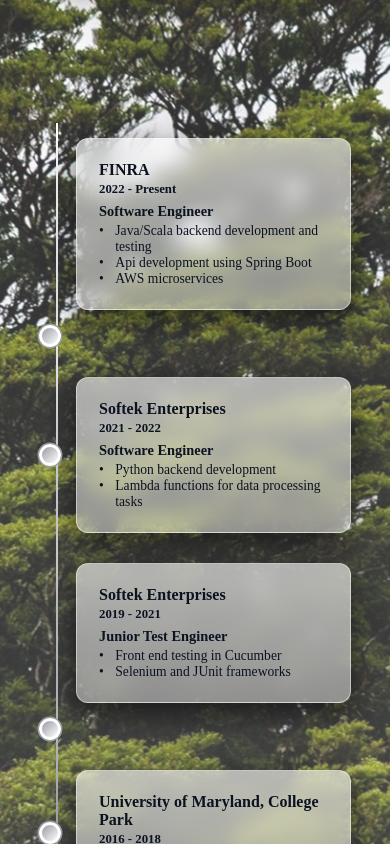
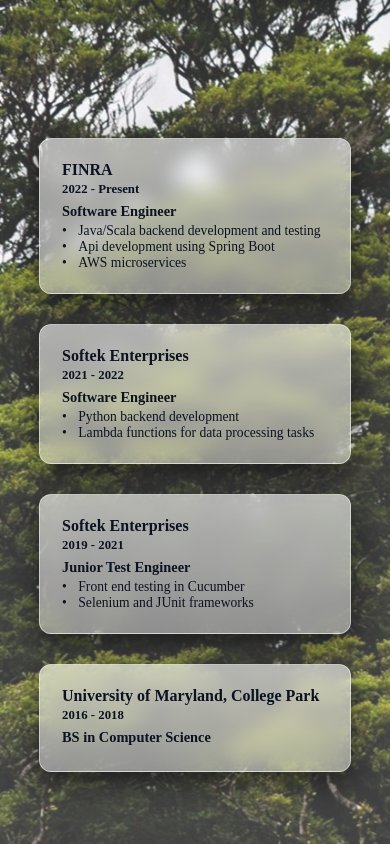
Before and after one commit to awusmani/awusmani.github.io, a React (Vite) app: page / in a window 390 px wide. Shown: the part 1020-1864 px from the top of the page. Built offline with nearby package versions, Linux system fonts and the light colour scheme.

Commit message:
simplified timeline for mobile

```diff
--- a/src/styles/experience.css
+++ b/src/styles/experience.css
@@ -16,7 +16,7 @@
   left: 50%;
   top: 0;
   bottom: 0;
-  width: 2px;
+  width: 3px;
   background: linear-gradient(180deg,#ffffff, #989ba2);
   transform: translateX(-50%);
   z-index: 1;
@@ -157,28 +157,28 @@
 /* Responsive: stack vertically on small screens */
 @media (max-width: 769px) {
   .timeline::before {
-    left: clamp(18px, 3vw, 20px);
+    display: none;
   }
 
   .timeline-item {
-    grid-template-columns: auto 1fr;
+    grid-template-columns: 1fr;
     gap: clamp(15px, 3vw, 20px);
   }
 
   .timeline-item.left,
   .timeline-item.right {
-    grid-template-columns: auto 1fr;
+    grid-template-columns: 1fr;
   }
 
   .timeline-item.left .timeline-content,
   .timeline-item.right .timeline-content {
-    grid-column: 2;
+    grid-column: 1;
     text-align: left;
   }
 
   .timeline-item.left .timeline-dot,
   .timeline-item.right .timeline-dot {
-    grid-column: 1;
+    display: none;
   }
 
   .timeline-item.left .description-list li,
```
